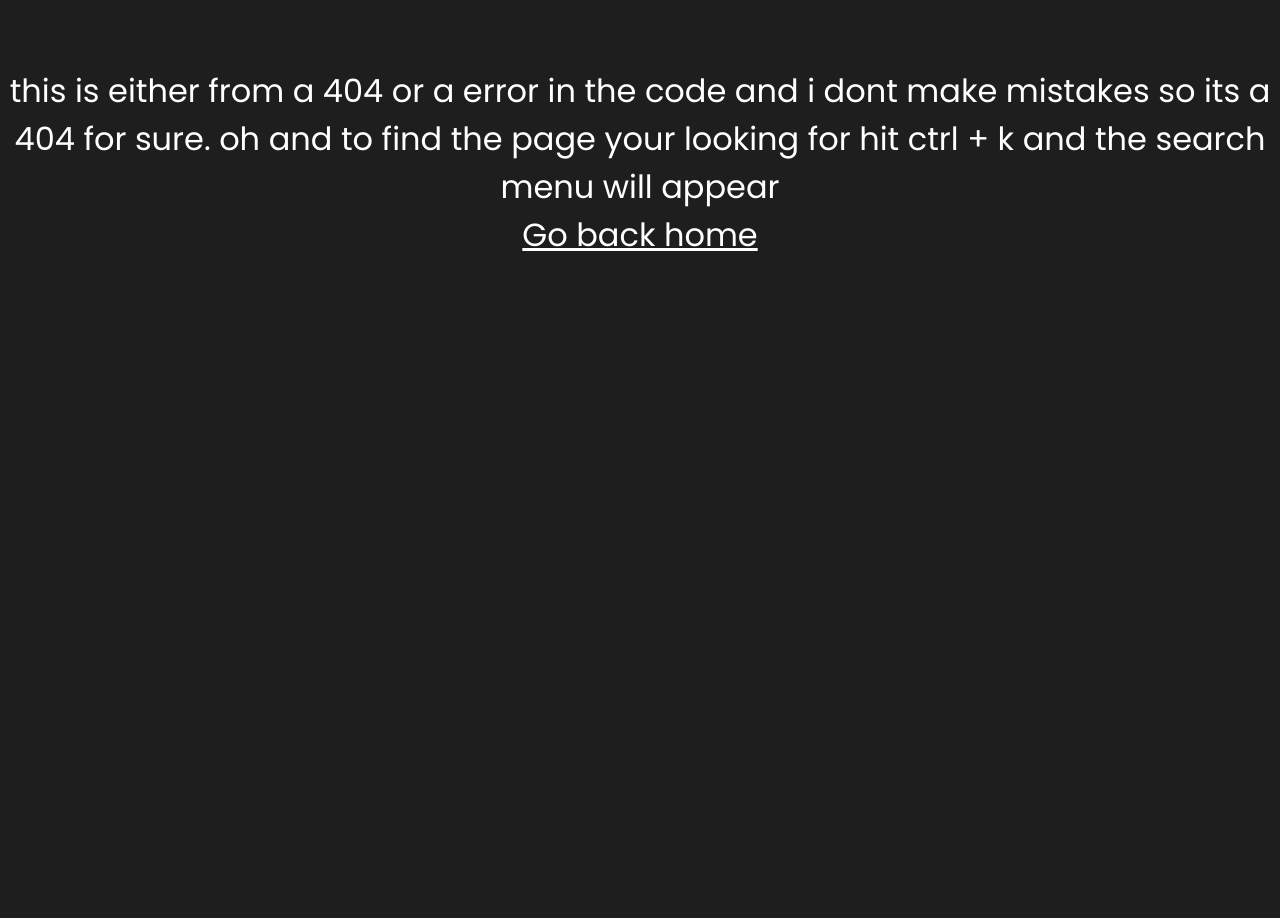
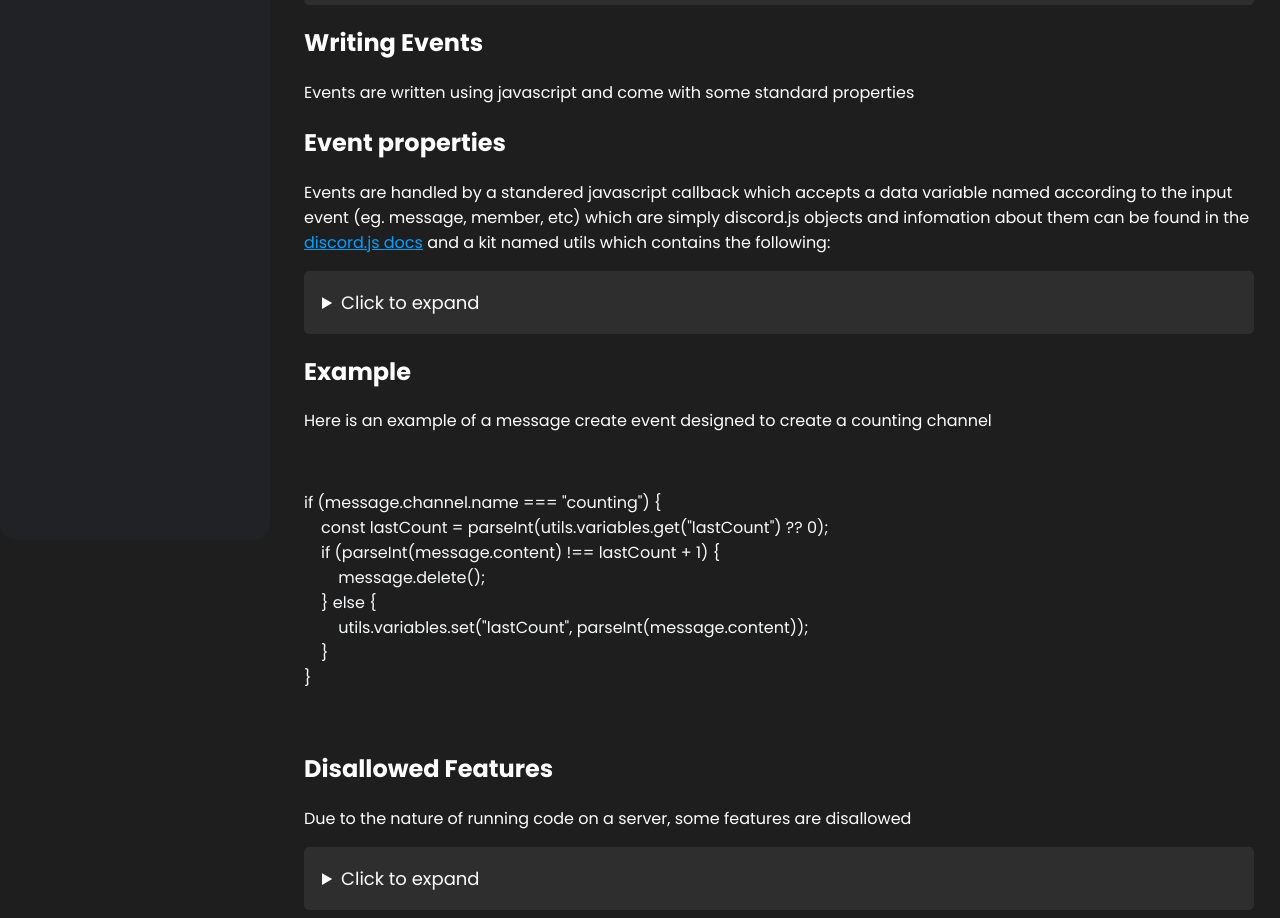
Before and after one commit to DaalBot/Docs, a SvelteKit app: page /guides/events in a window 1280 px wide. Before the commit this address had no page. Shown: the part 280-1198 px from the top of the page. Before the commit the page ends 800 px from the top, so only its background shows below. Built offline with nearby package versions, Linux system fonts and the light colour scheme.

Commit message:
Add 'beta' command and update commandMap and guideMap and create events docs (but thats not out yet so its not included in search / sidebar)

```diff
--- a/generateCommandMap.js
+++ b/generateCommandMap.js
@@ -35,7 +35,8 @@ const commandMapOther = [
     'poll',
     'randomhexvalue',
     'site',
-    'userinfo'
+    'userinfo',
+    'beta'
 ]
 
 const commandMapPen = [
--- /dev/null
+++ b/src/routes/guides/events/+page.svelte
@@ -0,0 +1,135 @@
+<script>
+    import Header from "../../../components/Header.svelte";
+    import Sidebar from "../../../components/Sidebar.svelte";
+
+</script>
+<Sidebar />
+<div class="page">
+    <Header title="Events" description="The full documentation for everything inside of the DaalBot Events system" type="guide" />
+
+    <h2>Possible Events</h2>
+    <details>
+        <summary>Click to expand</summary>
+        <p>Here are the possible events that you can listen to:</p>
+        <ul>
+            <li>Message Created</li>
+            <li>Message Updated</li>
+            <li>Message Deleted</li>
+            <li>Member Joined</li>
+            <li>Member Left</li>
+        </ul>
+    </details>
+
+    <h2>Writing Events</h2>
+    <p>Events are written using javascript and come with some standard properties</p>
+
+    <h2>Event properties</h2>
+    <p>Events are handled by a standered javascript callback which accepts a data variable named according to the input event (eg. message, member, etc) which are simply discord.js objects and infomation about them can be found in the <a href="https://discordjs.guide">discord.js docs</a> and a kit named utils which contains the following:</p>
+
+    <details>
+        <summary>Click to expand</summary>
+        <p>The utils object contains the following functions</p>
+
+        <ul>
+            <li>
+                <h3>
+                    utils.webhooks.send()
+                </h3>
+                <p>Send a message to a webhook (accepts url and discord.js <code>Message Payload</code> under the "data" parameter)</p>
+            </li>
+            <li>
+                <h3>
+                    utils.libaries
+                </h3>
+                <p>Contains the following libaries:</p>
+                <ul>
+                    <li><a href="https://npmjs.com/package/axios">Axios</a></li>
+                    <li><a href="https://npmjs.com/package/discord.js">Discord.js</a> (as "discord")</li>
+                </ul>
+            </li>
+            <li>
+                <h3>
+                    utils.variables
+                </h3>
+                <p>Allows modification of variables</p>
+                <ul>
+                    <li>
+                        <h4>
+                            utils.variables.set()
+                        </h4>
+                        <p>Sets a variable accepts variable name and data</p>
+                    </li>
+                    <li>
+                        <h4>
+                            utils.variables.get()
+                        </h4>
+                        <p>Gets a variable accepts variable name and returns null if not found</p>
+                    </li>
+                </ul>
+            </li>
+        </ul>
+    </details>
+
+    <h2>Example</h2>
+    <p>Here is an example of a message create event designed to create a counting channel</p>
+    <code>
+        <p>
+            if (message.channel.name === "counting") &#123;
+            <br />
+            &nbsp;&nbsp;&nbsp;&nbsp;const lastCount = parseInt(utils.variables.get("lastCount") ?? 0);
+            <br />
+            &nbsp;&nbsp;&nbsp;&nbsp;if (parseInt(message.content) !== lastCount + 1) &#123;
+            <br />
+            &nbsp;&nbsp;&nbsp;&nbsp;&nbsp;&nbsp;&nbsp;&nbsp;message.delete();
+            <br />
+            &nbsp;&nbsp;&nbsp;&nbsp;&#125; else &#123;
+            <br />
+            &nbsp;&nbsp;&nbsp;&nbsp;&nbsp;&nbsp;&nbsp;&nbsp;utils.variables.set("lastCount", parseInt(message.content));
+            <br />
+            &nbsp;&nbsp;&nbsp;&nbsp;&#125;
+            <br />
+            &#125;
+        </p>
+    </code>
+
+    <h2>Disallowed Features</h2>
+    <p>Due to the nature of running code on a server, some features are disallowed</p>
+    <details>
+        <summary>Click to expand</summary>
+        <p>Here are the disallowed features:</p>
+        <ul>
+            <li>Filesystem access</li>
+            <li>Process data access</li>
+            <li>Module importing</li>
+            <li>Obfuscated Code</li>
+            <li>Eval statements</li>
+            <li>Infinite Loops</li>
+            <li>Client property access</li>
+        </ul>
+</div>
+
+<style>
+    details {
+        display: block;
+
+        background-color: #2e2e2e;
+
+        padding: 1em;
+        border-radius: 5px;
+        font-size: large;
+
+        margin-right: 1em;
+    }
+
+    code {
+        color: #f8f9fa;
+        padding: 0.2em;
+        border-radius: 5px;
+
+        font-family: Poppins, sans-serif;
+    }
+
+    a {
+        color: #00a2ff;
+    }
+</style>
--- a/src/routes/guides/setup/adding/+page.svelte
+++ b/src/routes/guides/setup/adding/+page.svelte
@@ -12,7 +12,7 @@
     <p>
         To add DaalBot to your server, you will need to have the <code>Manage Server</code> / <code>Administrator</code> permission. If you have this permission, you can add the bot to your server by clicking the button below.
     </p><br/>
-    <a class="invite-button" href="https://lnk.daalbot.xyz">
+    <a class="invite-button" href="https://lnk.daalbot.xyz/Invite">
         Invite DaalBot
     </a><br/><br/><br/><br/><br/><br/>
     <p>
```
Also changed, not shown: src/components/Notice.svelte (+10 -3 lines), src/lib/data/commandMap.js (+1 -1 lines), src/lib/data/guideMap.js (+7 -1 lines), src/routes/commands/other/beta/+page.svelte (added, +24 -0 lines).
